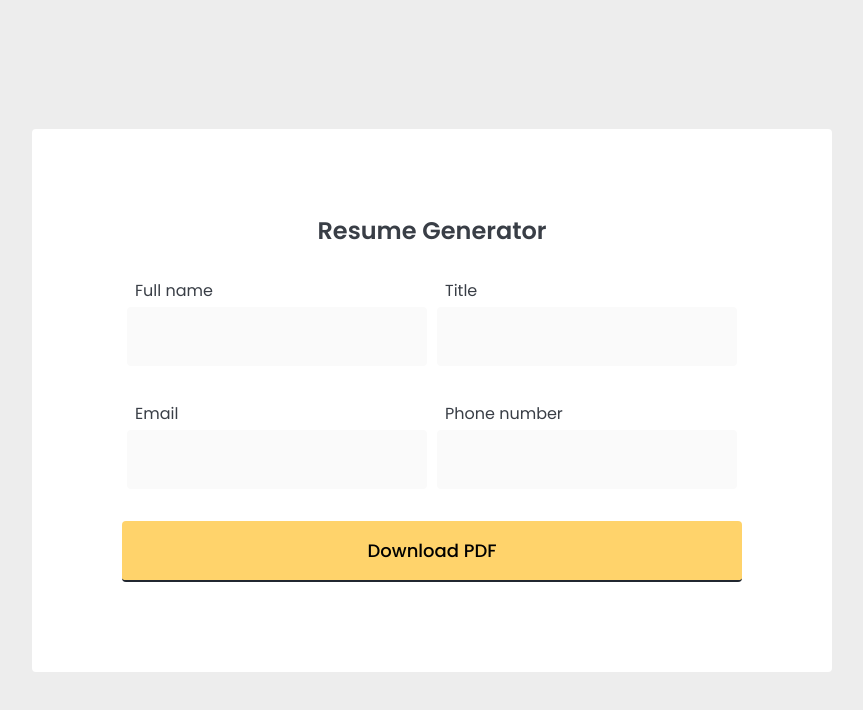
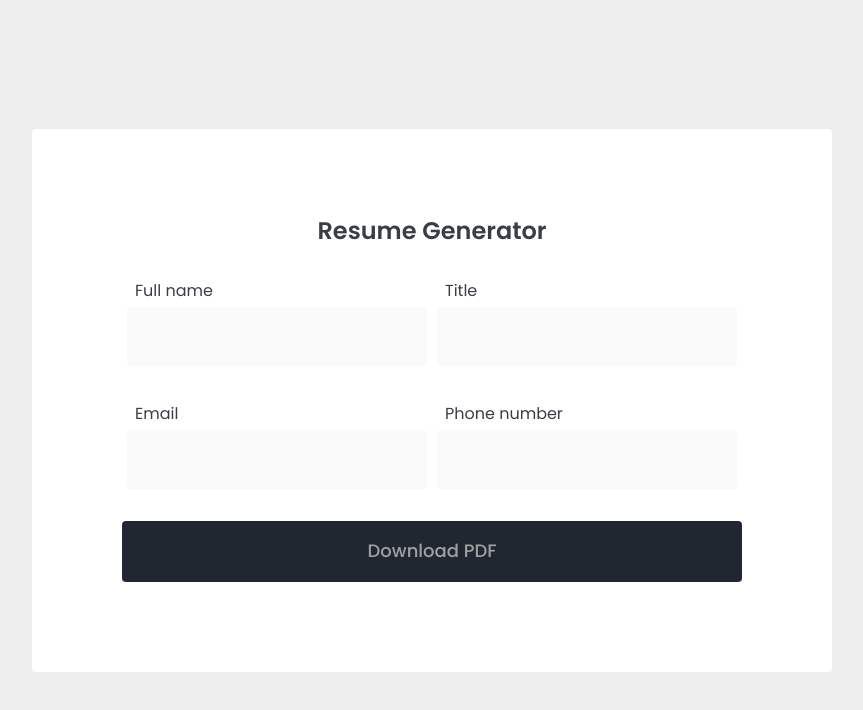
Before and after one commit to abdeniz/resume-generator, a React (Create React App) app: page / in a window 1280 px wide. Shown: the top 710 px of the page, without its empty margins (208-1071 px from the left). Built offline with nearby package versions, Linux system fonts and the light colour scheme; what @react-pdf/renderer would draw is missing.

Commit message:
Modified button to be disabled if fields empty -Refactoring

```diff
--- a/src/App.tsx
+++ b/src/App.tsx
@@ -1,26 +1,15 @@
-import React, { useState } from 'react'
-import { PDFViewer } from '@react-pdf/renderer'
-import Resume from './components/Resume'
+import React from 'react'
 import { createGlobalStyle } from 'styled-components'
 import './reset.css'
 import { colors } from './utils/variables'
 import Main from './components/Main'
-import { IResumeFields } from './components/types'
-import DownloadButton from './components/DownloadButton'
 
 function App() {
-  const [resumeFields, setresumeFields] = useState<IResumeFields>({
-    fullName: '',
-    title: '',
-    email: '',
-    phoneNumber: '',
-  })
-
   return (
     <div className='App'>
       <GlobalStyles />
 
-      <Main setResumeFields={setresumeFields} />
+      <Main />
     </div>
   )
 }
--- a/src/components/DownloadButton.tsx
+++ b/src/components/DownloadButton.tsx
@@ -1,10 +1,11 @@
 import { pdf } from '@react-pdf/renderer'
-import React from 'react'
+import React, { useEffect } from 'react'
 import styled from 'styled-components'
 import Resume from './Resume'
 import { IResumeFields } from './types'
 import { saveAs } from 'file-saver'
 import { colors } from '../utils/variables'
+import { useState } from 'react'
 
 interface IDownloadButton {
   resumeFields: IResumeFields
@@ -12,33 +13,61 @@ interface IDownloadButton {
 }
 
 const DownloadButton = ({ resumeFields, children }: IDownloadButton) => {
+  const [filled, setFilled] = useState(false)
+
+  console.log(filled)
+
+  useEffect(() => {
+    for (const property in resumeFields) {
+      if (resumeFields[property as keyof IResumeFields]) {
+        setFilled(true)
+      } else {
+        setFilled(false)
+        break
+      }
+    }
+  }, [resumeFields])
+
   return (
     <Button
+      filled={filled}
       onClick={async () => {
         const doc = <Resume resumeFields={resumeFields} />
         const asPdf = pdf() // {} is important, throws without an argument
         asPdf.updateContainer(doc)
         const blob = await asPdf.toBlob()
-        saveAs(blob, 'document.pdf')
+        saveAs(blob, 'resume.pdf')
       }}
+      disabled={!filled}
     >
       {children}
     </Button>
   )
 }
 
-const Button = styled.button`
+interface IButton {
+  filled: boolean
+}
+
+const Button = styled.button<IButton>`
   border: none;
-  background-color: ${colors.primary};
   padding: 16px 32px;
   font-family: 'Poppins', sans-serif;
   font-size: 18px;
   border-radius: 4px;
-  cursor: pointer;
   font-weight: 500;
-  border-bottom: 2px solid ${colors.dark};
   margin-top: 16px;
   text-align: center;
+
+  border-bottom: 2px solid ${colors.dark};
+  color: ${colors.white};
+  cursor: pointer;
+
+  background-color: ${({ filled }) => (filled ? colors.primary : colors.dark)};
+  cursor: ${({ filled }) => (filled ? 'pointer' : 'not-allowed')};
+  color: ${({ filled }) => (filled ? colors.dark : colors.darkerLight2)};
+
+  transition: 0.2s all;
 `
 
 export default DownloadButton
--- a/src/components/Main.tsx
+++ b/src/components/Main.tsx
@@ -1,28 +1,14 @@
-import React, { useEffect, useState } from 'react'
+import React, { useState } from 'react'
 import styled from 'styled-components'
 import { colors } from '../utils/variables'
 import DownloadButton from './DownloadButton'
 import Input from './Input'
-import { IResumeFields } from './types'
 
-interface IMain {
-  setResumeFields: (resumeFields: IResumeFields) => void
-}
-
-const Main = ({ setResumeFields }: IMain) => {
+const Main = () => {
   const [fullName, setFullName] = useState<string>('')
   const [title, setTitle] = useState<string>('')
   const [email, setEmail] = useState<string>('')
   const [phoneNumber, setPhoneNumber] = useState<string>('')
-
-  useEffect(() => {
-    setResumeFields({
-      fullName: fullName,
-      title: title,
-      email: email,
-      phoneNumber: phoneNumber,
-    })
-  }, [fullName, title, email, phoneNumber, setResumeFields])
 
   return (
     <MainWrapper>
```
